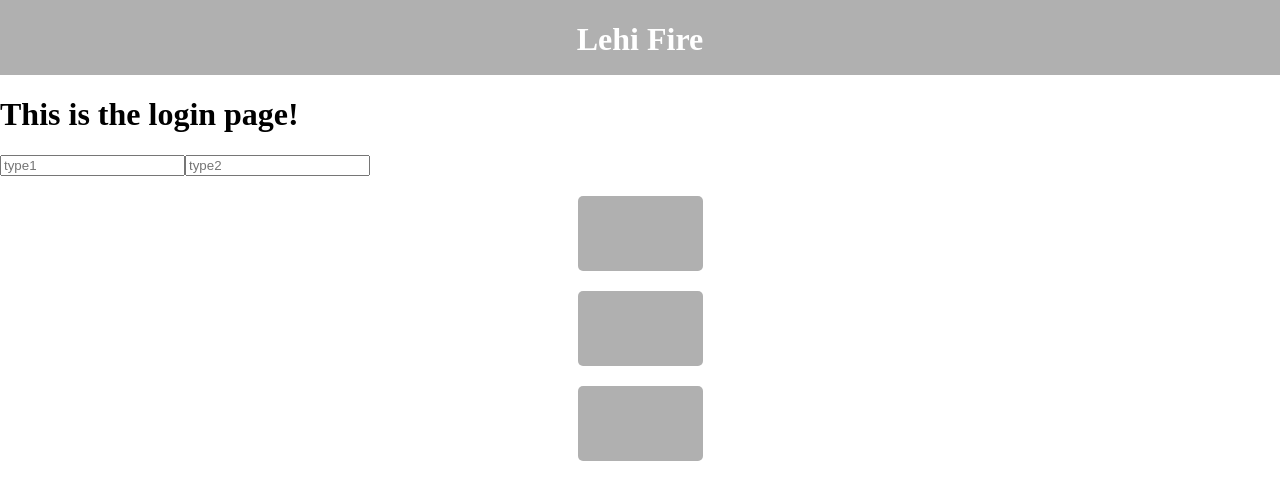
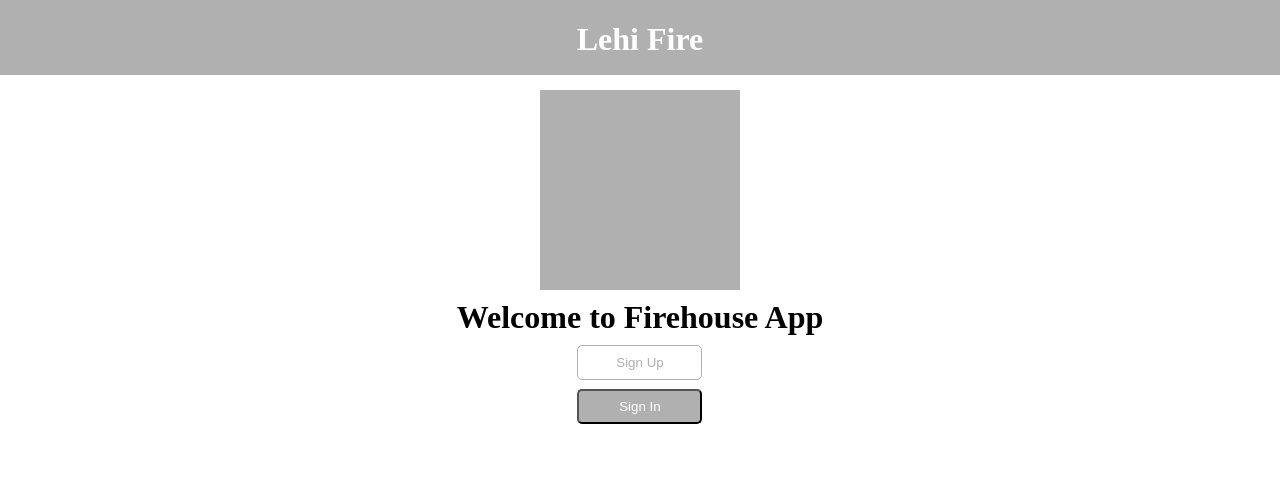
Before and after one commit to V-School-Module-7/firehouse-app, a React (Create React App) app in the folder client/: page /login in a window 1280 px wide. Shown: the top 500 px of the page. Built offline with nearby package versions, Linux system fonts and the light colour scheme.

Commit message:
added a styledComponents.js file to hold generic custom components. built basic Login page

```diff
--- /dev/null
+++ b/client/src/components/styledComponents.js
@@ -0,0 +1,40 @@
+import styled from "styled-components";
+
+// Button normal
+export const Button = styled.button`
+  background: rgb(176, 176, 176);
+  color: #ffffff;
+  height: 35px;
+  width: 125px;
+  border-radius: 5px;
+  margin: 8px;
+`;
+
+// button outlined
+export const ButtonAlt = styled.button`
+  background: #ffffff;
+  color: rgb(176, 176, 176);
+  border: 1px solid rgb(176, 176, 176);
+  height: 35px;
+  width: 125px;
+  border-radius: 5px;
+  margin: 8px;
+`;
+
+// text input normal
+export const Input = styled.input`
+  border-radius: 5px;
+  padding: 8px;
+  margin: 8px;
+`;
+
+// text input only underline
+export const InputAlt = styled.input`
+  border-radius: 5px;
+  padding: 8px;
+  margin: 8px;
+  border-right: none;
+  border-top: none;
+  border-left: none;
+  border-radius: 0;
+`;
--- a/client/src/pages/LoginPage.js
+++ b/client/src/pages/LoginPage.js
@@ -1,20 +1,53 @@
 import React from "react";
 import styled from "styled-components";
 
-import InputField from "../components/InputField";
-import Button from "../components/Button";
+import {
+  Input,
+  InputAlt,
+  Button,
+  ButtonAlt
+} from "../components/styledComponents";
 
-const LoginContainer = styled.div``;
+const LoginContainer = styled.div`
+  display: grid;
+  grid-template-columns: 1fr 1fr 1fr 1fr 1fr 1fr;
+  grid-auto-rows: auto;
+  grid-gap: 9px;
+  padding: 15px;
+  width: 100vw;
+`;
+
+const WillLaterBeAnImage = styled.div`
+  background-color: rgb(176, 176, 176);
+  width: 200px;
+  height: 200px;
+  grid-column: 2 / 6;
+  margin: auto;
+`;
+
+const WelcomeMessage = styled.h1`
+  grid-column: 2 / 6;
+  margin: auto;
+  text-align: center;
+`;
+
+const SignUpBtn = styled(ButtonAlt)`
+  grid-column: 2 / 6;
+  margin: auto;
+`;
+
+const SignInBtn = styled(Button)`
+  grid-column: 2 / 6;
+  margin: auto;
+`;
 
 export default function Login(props) {
   return (
     <LoginContainer>
-      <h1>This is the login page!</h1>
-      <InputField style="type1" placeholder="type1" />
-      <InputField style="type2" placeholder="type2" />
-      <Button type="square" />
-      <Button type="outline" />
-      <Button type="normal" />
+      <WillLaterBeAnImage />
+      <WelcomeMessage>Welcome to Firehouse App</WelcomeMessage>
+      <SignUpBtn>Sign Up</SignUpBtn>
+      <SignInBtn>Sign In</SignInBtn>
     </LoginContainer>
   );
 }
```
